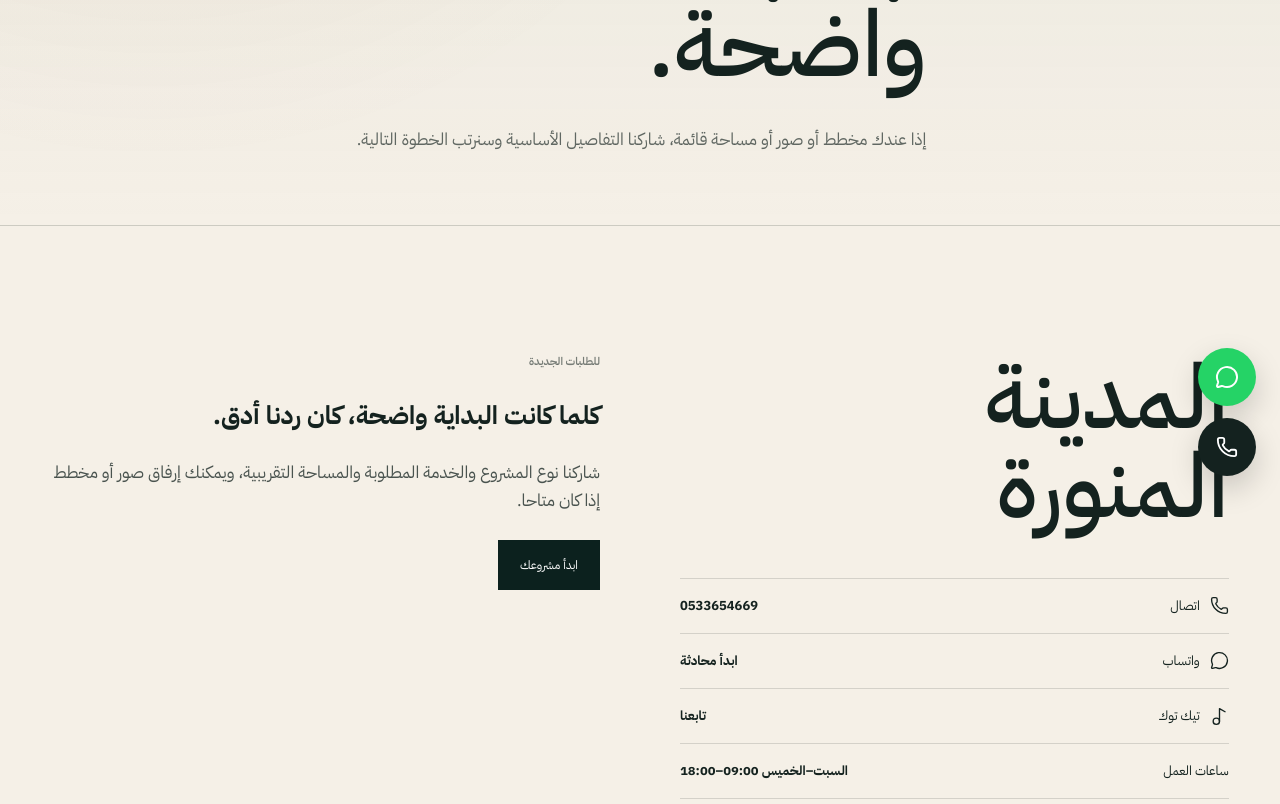
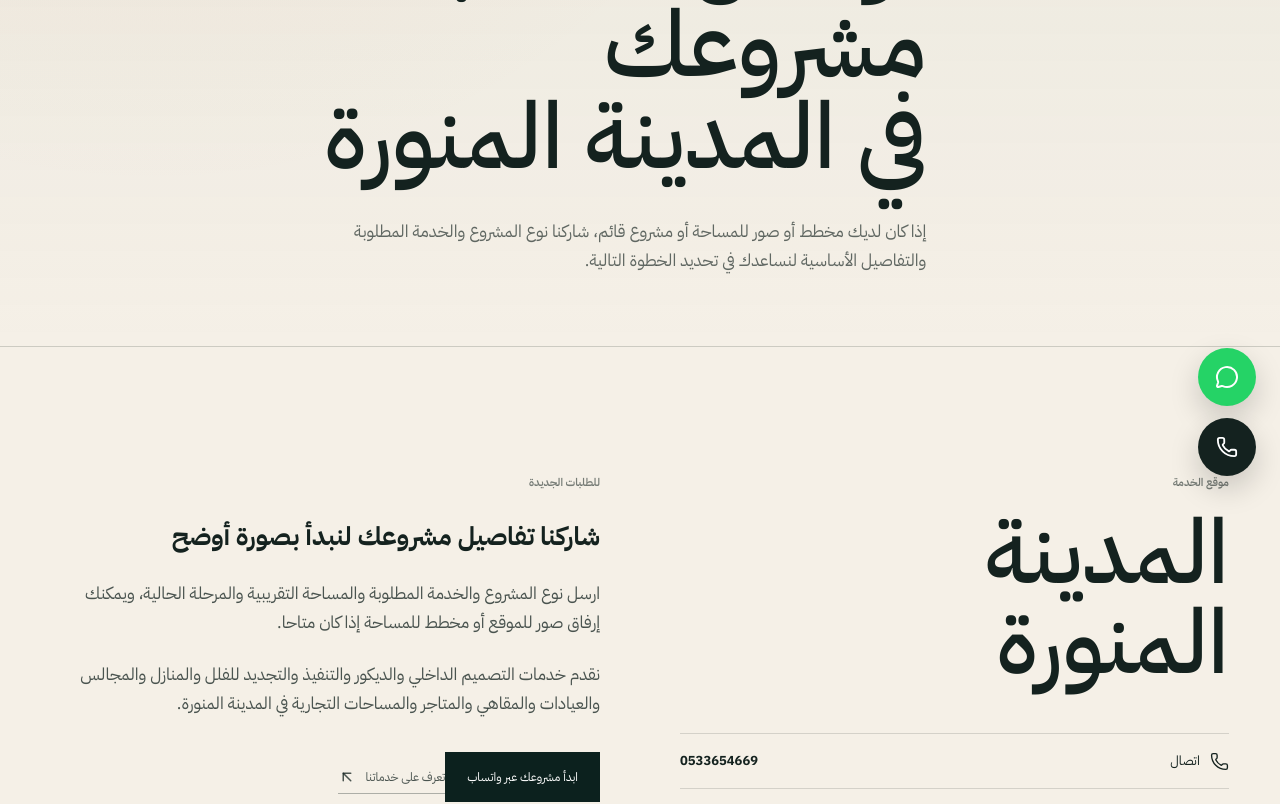
Before and after one commit to yahiashahin65/ruqi, a Next.js app: page /contact in a window 1280 px wide. Shown: the part 300-1104 px from the top of the page. Built offline with nearby package versions, Linux system fonts and the light colour scheme; no server answers.

Commit message:
Update page.tsx

```diff
--- a/src/app/contact/page.tsx
+++ b/src/app/contact/page.tsx
@@ -1,65 +1,148 @@
 import type { Metadata } from "next";
+import Link from "next/link";
+
 import {
   Ghost,
   MessageCircle,
   Music2,
-  Phone
+  Phone,
+  ArrowUpLeft
 } from "lucide-react";
 
 import { PageHero } from "@/components/PageHero";
 import { getPublicSettings } from "@/lib/firebase/data";
+
 import { pageMetadata } from "@/lib/seo";
+import { SITE_URL } from "@/lib/constants";
 import { projectWhatsapp } from "@/lib/whatsapp";
 
 export const metadata: Metadata = pageMetadata({
-  title: "تواصل مع رُقِيّ الجمال | تصميم داخلي في المدينة المنورة",
+  title:
+    "تواصل مع رقي الجمال في المدينة المنورة",
+
   description:
-    "تواصل مع رُقِيّ الجمال لطلب تصميم داخلي أو تنفيذ أو تجديد في المدينة المنورة.",
+    "تواصل مع رقي الجمال لطلب خدمات التصميم الداخلي والديكور والتنفيذ والتجديد في المدينة المنورة. ارسل تفاصيل مشروعك عبر واتساب أو تواصل معنا هاتفيا.",
+
   path: "/contact"
 });
 
 export default async function ContactPage() {
-  const settings = await getPublicSettings();
+  const settings =
+    await getPublicSettings();
+
+  const contactUrl =
+    `${SITE_URL}/contact`;
+
+  const contactSchema = {
+    "@context":
+      "https://schema.org",
+
+    "@type":
+      "ContactPage",
+
+    "@id":
+      `${contactUrl}#webpage`,
+
+    url:
+      contactUrl,
+
+    name:
+      "تواصل مع رقي الجمال في المدينة المنورة",
+
+    description:
+      "صفحة التواصل مع رقي الجمال لخدمات التصميم الداخلي والديكور والتنفيذ والتجديد في المدينة المنورة.",
+
+    inLanguage:
+      "ar-SA",
+
+    isPartOf: {
+      "@type":
+        "WebSite",
+
+      "@id":
+        `${SITE_URL}/#website`
+    },
+
+    about: {
+      "@id":
+        `${SITE_URL}/#business`
+    },
+
+    mainEntity: {
+      "@id":
+        `${SITE_URL}/#business`
+    }
+  };
 
   return (
     <main className="page-main">
+
+      <script
+        type="application/ld+json"
+        dangerouslySetInnerHTML={{
+          __html:
+            JSON.stringify(
+              contactSchema
+            )
+        }}
+      />
+
       <PageHero
-        eyebrow="تواصل معنا"
+        eyebrow="تواصل مع رُقِيّ الجمال"
         title={
           <>
-            ابدأ بمحادثة
+            تواصل معنا لبدء مشروعك
             <br />
-            واضحة.
+            في المدينة المنورة
           </>
         }
-        lead="إذا عندك مخطط أو صور أو مساحة قائمة، شاركنا التفاصيل الأساسية وسنرتب الخطوة التالية."
+        lead="إذا كان لديك مخطط أو صور للمساحة أو مشروع قائم، شاركنا نوع المشروع والخدمة المطلوبة والتفاصيل الأساسية لنساعدك في تحديد الخطوة التالية."
       />
 
-      <section className="section">
+      <section
+        className="section"
+        aria-labelledby="contact-details-title"
+      >
         <div className="shell contact-grid">
 
           <div>
-            <h2 className="contact-big">
+
+            <p className="eyebrow">
+              موقع الخدمة
+            </p>
+
+            <h2
+              id="contact-details-title"
+              className="contact-big"
+            >
               المدينة
               <br />
               المنورة
             </h2>
 
-
             <div className="contact-list">
 
-              <a href={`tel:${settings.phone}`}>
+              {settings.phone && (
+                <a
+                  href={`tel:${settings.phone}`}
+                  aria-label={`اتصل برقي الجمال على الرقم ${settings.phone}`}
+                >
                   <span
                     style={{
-                    display: "inline-flex",
-                    alignItems: "center",
-                    gap: "10px"
+                      display:
+                        "inline-flex",
+                      alignItems:
+                        "center",
+                      gap:
+                        "10px"
                     }}
                   >
                     <Phone
                       size={19}
                       strokeWidth={1.7}
+                      aria-hidden="true"
                     />
+
                     اتصال
                   </span>
 
@@ -67,25 +150,31 @@ export default async function ContactPage() {
                     {settings.phone}
                   </strong>
                 </a>
+              )}
 
-
-
+              {settings.whatsapp && (
                 <a
                   href={`https://wa.me/${settings.whatsapp}`}
                   target="_blank"
-                rel="noreferrer"
+                  rel="noopener noreferrer"
+                  aria-label="تواصل مع رقي الجمال عبر واتساب"
                 >
                   <span
                     style={{
-                    display: "inline-flex",
-                    alignItems: "center",
-                    gap: "10px"
+                      display:
+                        "inline-flex",
+                      alignItems:
+                        "center",
+                      gap:
+                        "10px"
                     }}
                   >
                     <MessageCircle
                       size={19}
                       strokeWidth={1.7}
+                      aria-hidden="true"
                     />
+
                     واتساب
                   </span>
 
@@ -93,25 +182,30 @@ export default async function ContactPage() {
                     ابدأ محادثة
                   </strong>
                 </a>
-
-
+              )}
 
               <a
                 href="https://www.tiktok.com/@laqeinaha.lak?_r=1&_t=ZS-99ytgzsSo5s"
                 target="_blank"
                 rel="noopener noreferrer"
+                aria-label="تابع رقي الجمال على تيك توك"
               >
                 <span
                   style={{
-                    display: "inline-flex",
-                    alignItems: "center",
-                    gap: "10px"
+                    display:
+                      "inline-flex",
+                    alignItems:
+                      "center",
+                    gap:
+                      "10px"
                   }}
                 >
                   <Music2
                     size={19}
                     strokeWidth={1.7}
+                    aria-hidden="true"
                   />
+
                   تيك توك
                 </span>
 
@@ -120,25 +214,29 @@ export default async function ContactPage() {
                 </strong>
               </a>
 
-
-
               {settings.snapchat && (
                 <a
                   href={settings.snapchat}
                   target="_blank"
-                  rel="noreferrer"
+                  rel="noopener noreferrer"
+                  aria-label="تابع رقي الجمال على سناب شات"
                 >
                   <span
                     style={{
-                      display: "inline-flex",
-                      alignItems: "center",
-                      gap: "10px"
+                      display:
+                        "inline-flex",
+                      alignItems:
+                        "center",
+                      gap:
+                        "10px"
                     }}
                   >
                     <Ghost
                       size={19}
                       strokeWidth={1.7}
+                      aria-hidden="true"
                     />
+
                     سناب شات
                   </span>
 
@@ -148,8 +246,7 @@ export default async function ContactPage() {
                 </a>
               )}
 
-
-
+              {settings.businessHours && (
                 <div>
                   <span>
                     ساعات العمل
@@ -159,46 +256,67 @@ export default async function ContactPage() {
                     {settings.businessHours}
                   </strong>
                 </div>
-
+              )}
 
             </div>
           </div>
 
-
-
-          <div className="prose">
-
+          <div
+            className="prose"
+            aria-labelledby="new-project-title"
+          >
             <p className="eyebrow">
               للطلبات الجديدة
             </p>
 
-
-            <h2>
-              كلما كانت البداية واضحة، كان ردنا أدق.
+            <h2 id="new-project-title">
+              شاركنا تفاصيل مشروعك
+              لنبدأ بصورة أوضح
             </h2>
 
+            <p>
+              ارسل نوع المشروع والخدمة المطلوبة
+              والمساحة التقريبية والمرحلة الحالية،
+              ويمكنك إرفاق صور للموقع أو مخطط
+              للمساحة إذا كان متاحا.
+            </p>
 
             <p>
-              شاركنا نوع المشروع والخدمة المطلوبة والمساحة
-              التقريبية، ويمكنك إرفاق صور أو مخطط إذا كان متاحا.
+              نقدم خدمات التصميم الداخلي والديكور
+              والتنفيذ والتجديد للفلل والمنازل
+              والمجالس والعيادات والمقاهي والمتاجر
+              والمساحات التجارية في المدينة المنورة.
             </p>
-
 
             <a
               className="button button--solid"
               href={projectWhatsapp()}
               target="_blank"
               rel="noopener noreferrer"
+              aria-label="ابدأ طلب مشروع تصميم داخلي مع رقي الجمال عبر واتساب"
             >
-              ابدأ مشروعك
+              ابدأ مشروعك عبر واتساب
             </a>
 
+            <Link
+              className="text-link"
+              href="/services"
+              style={{
+                marginTop: 24
+              }}
+            >
+              تعرف على خدماتنا
+              <ArrowUpLeft
+                size={18}
+                aria-hidden="true"
+              />
+            </Link>
 
           </div>
 
-
         </div>
       </section>
+
     </main>
   );
 }
```
Lines whose indentation alone changed are shown as unchanged.
